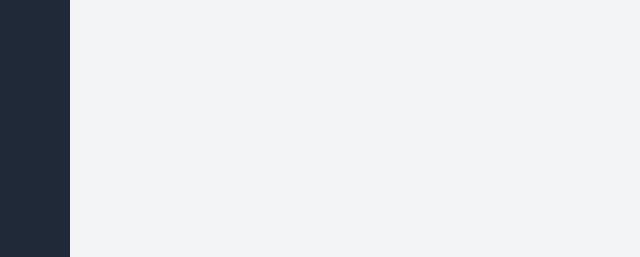
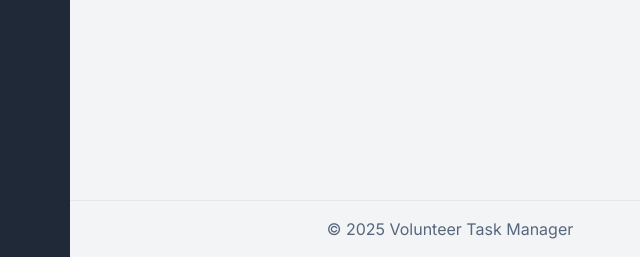
Before and after one commit to JustVov4uk/volunteer-task-manager, a Django app: page /tasks/categories/create/ in a window 1280 px wide. Shown: the part 543-800 px from the top of the page, without its empty margins (190-830 px from the left). Run offline with Django 5.2, Linux system fonts and the light colour scheme; a user stored in the database is signed in; some libraries are stand-ins or nearby versions.

Commit message:
Add a footer and fix the tag filtering issue in Tasks

```diff
--- a/tasks/admin.py
+++ b/tasks/admin.py
@@ -51,6 +51,6 @@ class TaskAdmin(admin.ModelAdmin):
 
 @admin.register(Report)
 class ReportAdmin(admin.ModelAdmin):
-    list_display = ["author", "comment", "task", "verified_by", "verified_at"]
-    list_filter = ("author", "task")
+    list_display = ["author", "comment", "created_at", "task", "verified_by", "verified_at"]
+    list_filter = ("author", "task", "created_at")
     search_fields = ("author",)
--- a/tasks/forms.py
+++ b/tasks/forms.py
@@ -89,7 +89,7 @@ class TaskSearchForm(forms.Form):
         empty_label="All categories",
         label="Category",
     )
-    tag = forms.ModelChoiceField(
+    tags = forms.ModelChoiceField(
         queryset=Tag.objects.all(),
         required=False,
         empty_label="All tags",
@@ -161,3 +161,9 @@ class ReportSearchForm(forms.Form):
         empty_label="All authors",
         label="Author",
     )
+    created_filter = forms.ModelChoiceField(
+        queryset=CustomUser.objects.filter(role="volunteer"),
+        required=False,
+        empty_label="All authors",
+        label="Created",
+    )
--- a/tasks/models.py
+++ b/tasks/models.py
@@ -78,6 +78,8 @@ class Report(models.Model):
         null=True,
         related_name="reports_authored",
     )
+    created_at = models.DateTimeField(auto_now_add=True, db_index=True)
+    updated_at = models.DateTimeField(auto_now=True)
     task = models.ForeignKey(Task, on_delete=models.CASCADE)
     verified_by = models.ForeignKey(
         settings.AUTH_USER_MODEL,
--- a/tasks/views.py
+++ b/tasks/views.py
@@ -177,7 +177,7 @@ class TaskListView(LoginRequiredMixin, generic.ListView):
             title = form.cleaned_data.get("title")
             status = form.cleaned_data.get("status")
             category = form.cleaned_data.get("category")
-            tag = form.cleaned_data.get("tag")
+            tag = form.cleaned_data.get("tags")
             if title:
                 queryset = queryset.filter(title__icontains=title)
             if status:
@@ -185,7 +185,7 @@ class TaskListView(LoginRequiredMixin, generic.ListView):
             if category:
                 queryset = queryset.filter(category=category)
             if tag:
-                queryset = queryset.filter(tag=tag)
+                queryset = queryset.filter(tags=tag)
         return queryset
 
 
@@ -274,10 +274,13 @@ class ReportListView(LoginRequiredMixin, generic.ListView):
         if form.is_valid():
             author_text = form.cleaned_data.get("author")
             author_filter = form.cleaned_data.get("author_filter")
+            created_filter = form.cleaned_data.get("created_filter")
             if author_text:
                 queryset = queryset.filter(author__username__icontains=author_text)
             if author_filter:
                 queryset = queryset.filter(author=author_filter)
+            if created_filter:
+                queryset = queryset.filter(created_at=created_filter)
         return queryset
 
 
--- a/templates/base.html
+++ b/templates/base.html
@@ -10,16 +10,15 @@
   {% load static %}
   <link rel="stylesheet" href="{% static 'css/volt.css' %}">
 </head>
-<body>
-
-  {% include "includes/sidebar.html" %}
-
-  <main class="content">
-    {% block content %}
-    {% endblock %}
-  </main>
-
-  <script src="{% static 'vendor/bootstrap/dist/js/bootstrap.bundle.min.js' %}"></script>
-  <script src="{% static 'assets/js/volt.js' %}"></script>
+<body class="d-flex flex-column min-vh-100">
+{% include "includes/sidebar.html" %}
+<main class="flex-fill content">
+  {% block content %}{% endblock %}
+</main>
+<footer class="mt-auto py-3 border-top text-center text-muted">
+  © {{ 2025 }} Volunteer Task Manager
+</footer>
+<script src="{% static 'vendor/bootstrap/dist/js/bootstrap.bundle.min.js' %}"></script>
+<script src="{% static 'assets/js/volt.js' %}"></script>
 </body>
 </html>
--- a/templates/tasks/category_form.html
+++ b/templates/tasks/category_form.html
@@ -13,6 +13,7 @@
       <div class="card-body">
         <form action="" method="post" novalidate>
           {% csrf_token %}
+          {{ form.non_field_errors }}
           {{ form|crispy }}
           <div class="d-grid mt-3">
             <button type="submit" class="btn btn-primary">
--- a/templates/tasks/report_list.html
+++ b/templates/tasks/report_list.html
@@ -30,6 +30,7 @@
             <th scope="col">#</th>
             <th scope="col">Author</th>
             <th scope="col">Comment</th>
+            <th scope="col">Created at</th>
             <th scope="col">Task</th>
             <th scope="col">Verified by</th>
             <th scope="col">Verified at</th>
@@ -45,6 +46,7 @@
               </td>
               <td>{{ report.author|default:"—" }}</td>
               <td>{{ report.comment }}</td>
+              <td>{{ report.created_at|date:"Y-m-d H:i" }}</td>
               <td>{{ report.task }}</td>
               <td>{{ report.verified_by|default:"—" }}</td>
               <td>{{ report.verified_at|date:"d.m.Y H:i"|default:"—" }}</td>
```
Also changed, not shown: templates/tasks/category_list.html (+1 -7 lines), db.sqlite3, tasks/migrations/0003_report_created_at_report_updated_at_and_more.py (added).
